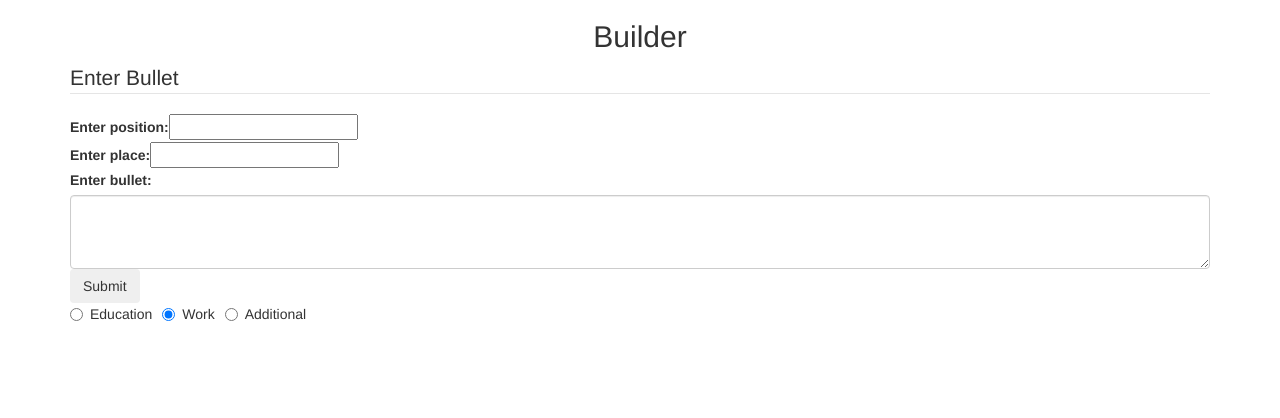
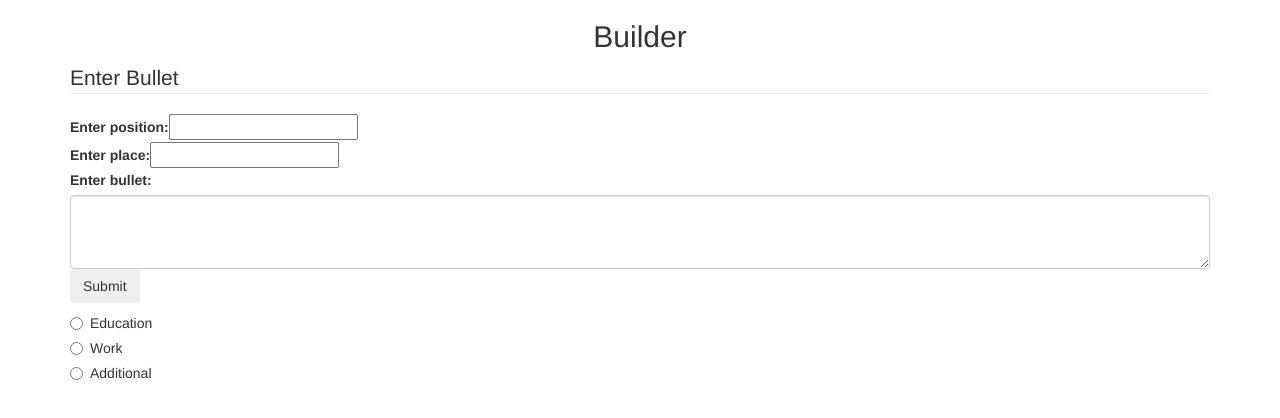
Before and after one commit to orlined/resume, an Angular app: page / in a window 1280 px wide. Shown: the top 418 px of the page. Built offline with nearby package versions, Linux system fonts and the light colour scheme.

Commit message:
Updated w section radio buttons

```diff
--- a/src/app/app.component.html
+++ b/src/app/app.component.html
@@ -3,7 +3,7 @@
 <div class="container">
 
 <fieldset>
-    <form class="form-group" (ngSubmit)="onSubmit(_tit, _pla, _bul, _sect)">
+    <form class="form-group" (ngSubmit)="onSubmit(f)" #f="ngForm">
         <legend> Enter Bullet</legend>
         <div class="form-field">
           <label for="title"> Enter position: </label>
@@ -21,11 +21,21 @@
           <button class="btn primary-btn" > Submit</button>
           <!--<button class="btn danger" (click)='onSubmit()'> Clear</button>-->
         </div>
-        <div class="form-field">
-            <label class="radio-inline"><input type="radio" name="optradio" checked="true" [value]="Education"  [(ngModel)]="_sect"> Education</label>
-            <label class="radio-inline"><input type="radio" name="optradio" [value]="Work"  [(ngModel)]="_sect"> Work</label>
-            <label class="radio-inline"><input type="radio" name="optradio" checked="false" > Additional</label>
+        <div class="radio" *ngFor="let section of sections">
+            <label>
+                <input type="radio"
+                name="optradio"
+                [value]="section"
+                ngModel>
+                {{section}}
+
+            </label>
+
         </div>
+            <!--<label class="radio-inline"><input type="radio" name="optradio" checked="true" [value]="optradio"  ngModel="Education"> Education</label>
+            <label class="radio-inline"><input type="radio" name="optradio" [value]="optradio"  ngModel="Work" > Work</label>
+            <label class="radio-inline"><input type="radio" name="optradio" [value]="optradio" ngModel="Additional"> Additional</label>
+        </div>-->
     </form>
 </fieldset>
 </div>
--- a/src/app/app.component.ts
+++ b/src/app/app.component.ts
@@ -1,6 +1,7 @@
 import { SectionComponent } from './section.component';
 import { BulletComponent } from './bullet/bullet.component';
 import { Component } from '@angular/core';
+import {NgForm} from '@angular/forms';
 
 
 @Component({
@@ -11,24 +12,27 @@ import { Component } from '@angular/core';
 export class AppComponent {
   title: string="";
   place: string="";
+  bullet: string;
+  sections=["Education", "Work", "Additional"];
   sectName: string;
   bul: BulletComponent[]=[];
   sec: SectionComponent[]=[];
 
-  onSubmit(t,p, b, s){
+  onSubmit(form: NgForm){
 
-    this.title=t;
-    this.place=p;
-    this.sectName=s;
+    this.title=form.value.title;
+    this.place=form.value.place;
+    this.bullet=form.value.bullet;
+    this.sectName=form.value.sect;
     this.bul.push(
-      new BulletComponent(t, p, b)
+      new BulletComponent(this.title, this.place, this.bullet)
     )
 
      this.sec.push(
        new SectionComponent(this.sectName, this.bul)
      )
 
-   console.log(this.sec);
+   console.log(form);
   }
 
 
```
